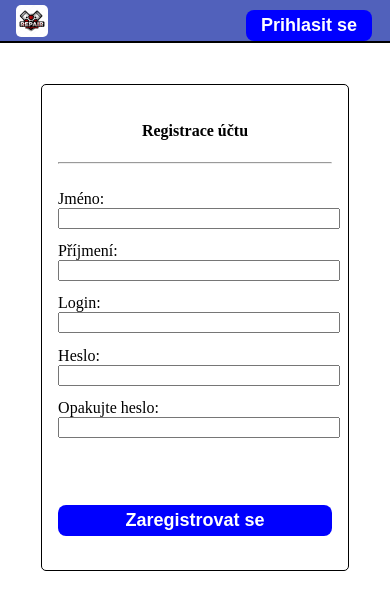
After one commit to Padrition/school_python, a Flask app: template templates/mobile_registration.html in a window 390 px wide. The commit adds this page. Shown: the top 610 px of the page. Run offline with Flask 3, Linux system fonts and the light colour scheme; the template is opened without the code that fills it, so the values that code supplies are empty; parts of the project's set-up code (start-up, migrations or seed data) failed here and were passed over.

Commit message:
mobile registration + upravy

```diff
--- /dev/null
+++ b/templates/mobile_registration.html
@@ -0,0 +1,52 @@
+{% extends 'base.html' %}
+{% block title %}Registrace{% endblock %}
+{% block content %}
+<script>
+    <script>
+        function validateForm() {
+            var fname = document.getElementById("fname").value;
+            var lname = document.getElementById("lname").value;
+            var login = document.getElementById("login").value;
+            var password = document.getElementById("password").value;
+            var password_repeat = document.getElementById("password_repeat").value;
+
+            if (fname === "" || lname === "" || login === "" || password === "" || password_repeat === "") {
+                var errorMessage = document.getElementById("error_message");
+                errorMessage.innerHTML = "Doplňte všechny své údaje!";
+                errorMessage.style.color = "red";
+                return false;
+            }
+
+            if (password !== password_repeat) {
+                var errorMessage = document.getElementById("error_message");
+                errorMessage.innerHTML = "Hesla se neshodují!";
+                errorMessage.style.color = "red";
+                return false;
+            }
+
+            return true;
+        }
+    </script>
+</script>
+
+<div class="registration">
+    <h4>Registrace účtu</h4>
+    <hr><br>
+    <strong id="error_message"></strong>
+    <form action="/reg" method="post" onsubmit="return validateForm()">
+        <label for="fname">Jméno:</label><br>
+        <input type="text" id="fname" name="fname"><br>
+        <label for="lname">Příjmení:</label><br>
+        <input type="text" id="lname" name="lname"><br>
+        <label for="login">Login:</label><br>
+        <input type="text" id="login" name="login"><br>
+        <label for="password">Heslo:</label><br>
+        <input type="password" id="password" name="password"><br>
+        <label for="password_repeat">Opakujte heslo:</label><br>
+        <input type="password" id="password_repeat" name="password_repeat"><br><br>
+        <input type="submit" value="Zaregistrovat se">
+    </form>
+</div>
+
+<link rel="stylesheet" type="text/css" href="{{ url_for('static', filename='styles.css') }}">
+{% endblock %}
--- a/templates/registration.html
+++ b/templates/registration.html
@@ -11,7 +11,7 @@
 
         if (fname === "" || lname === "" || login === "" || password === "" || password_repeat === "") {
             var errorMessage = document.getElementById("error_message");
-            errorMessage.innerHTML = "Doplnte vsechny sve udaje!";
+            errorMessage.innerHTML = "Doplňte všechny své údaje!";
             errorMessage.style.color = "red";
             return false;
         }
```
